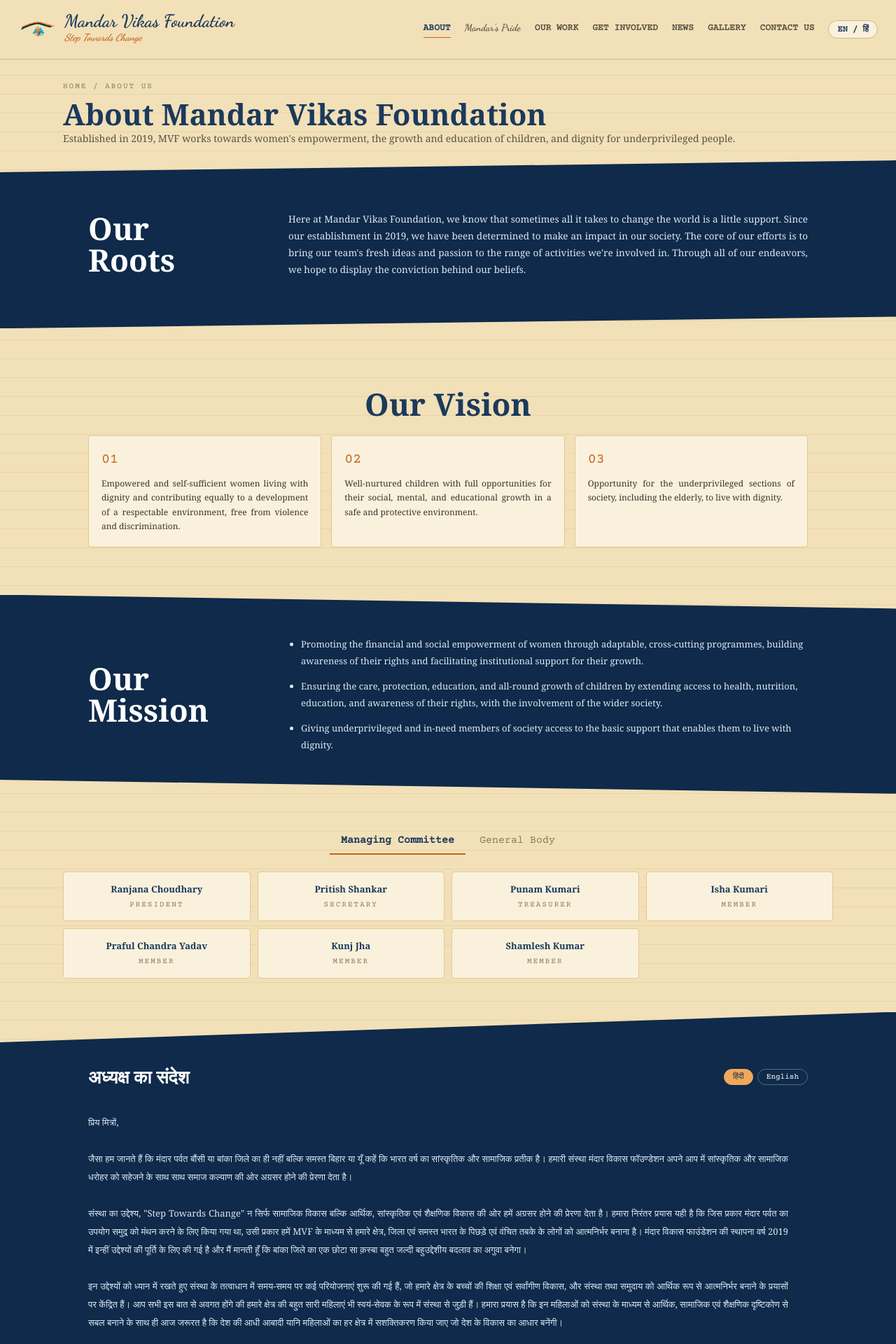
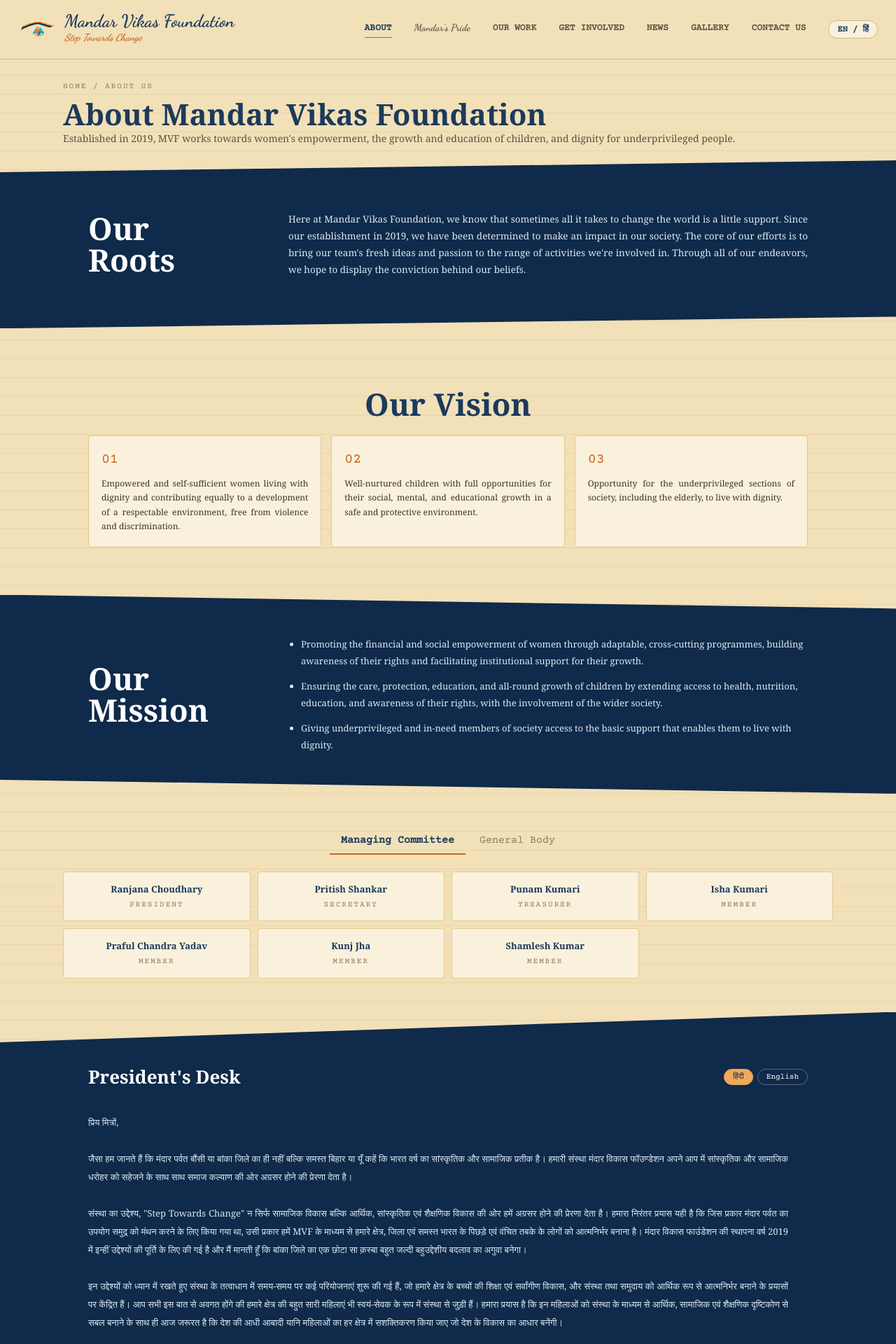
Before and after one commit to mandarvikasfoundation/mvf-website, a Next.js app: page /about in a window 1280 px wide. Shown: the top 1920 px of the page at 70% size. Built offline with nearby package versions, Linux system fonts and the light colour scheme.

Commit message:
President's Desk heading follows global language toggle (speech body stays independent, Hindi by default); more spacing between nav links

```diff
--- a/app/about/AboutClient.tsx
+++ b/app/about/AboutClient.tsx
@@ -219,7 +219,7 @@
         <div className="container">
           <div style={{ display: 'flex', justifyContent: 'space-between', alignItems: 'center', flexWrap: 'wrap', gap: 12, marginBottom: 16 }}>
             <h2 className="section-heading" style={{ fontSize: 26, color: 'white' }}>
-              {deskLang === 'hi' ? 'अध्यक्ष का संदेश' : "President's Desk"}
+              {t("President's Desk", 'अध्यक्ष का संदेश')}
             </h2>
             <div style={{ display: 'flex', gap: 6 }}>
               <LangPill active={deskLang === 'hi'} onClick={() => setDeskLang('hi')}>
--- a/components/Header.tsx
+++ b/components/Header.tsx
@@ -80,7 +80,7 @@
           className="nav-desktop"
           style={{
             display: 'flex',
-            gap: 20,
+            gap: 32,
             alignItems: 'center',
             fontFamily: 'var(--font-mono)',
             fontSize: 13,
```
